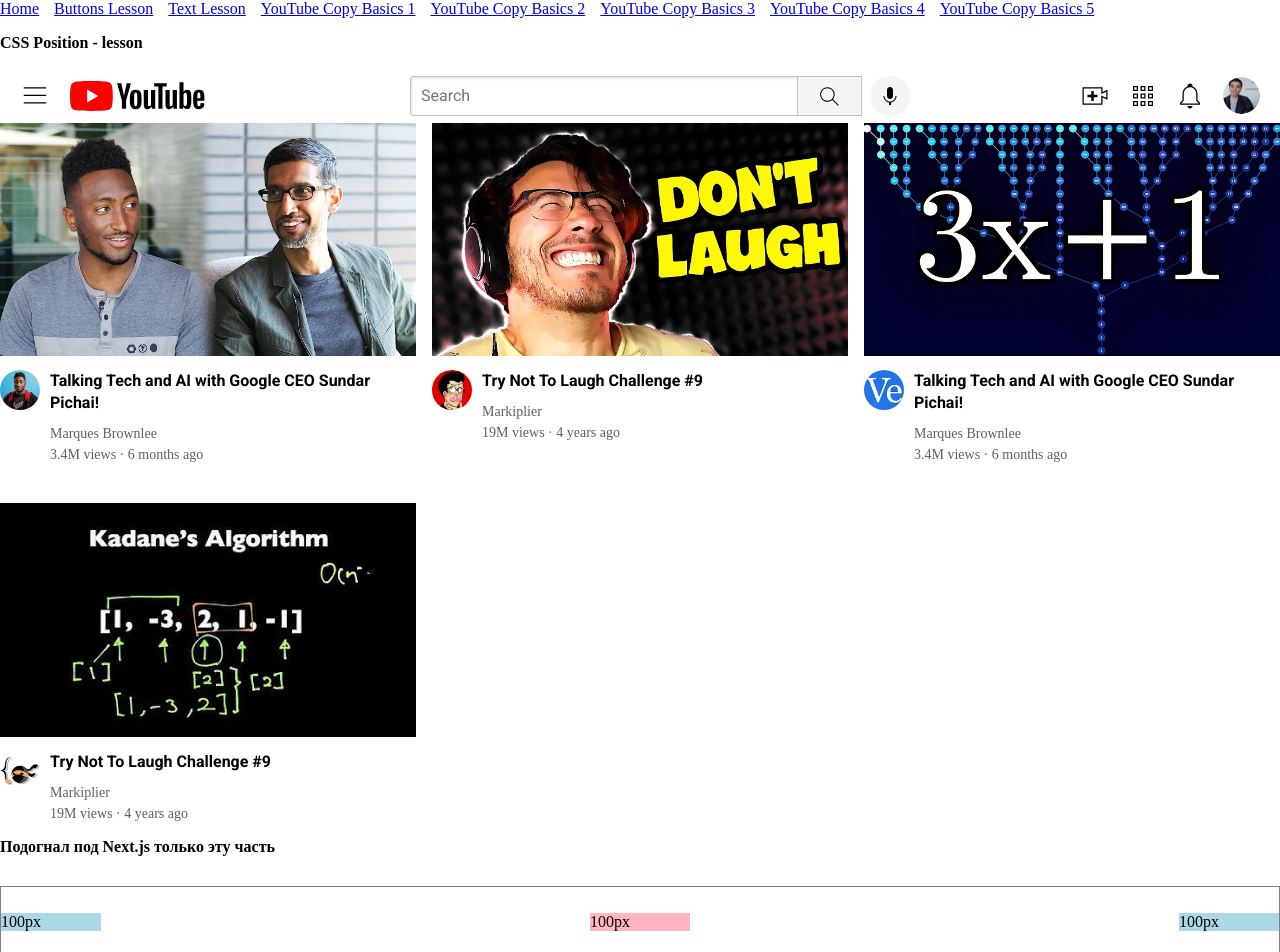
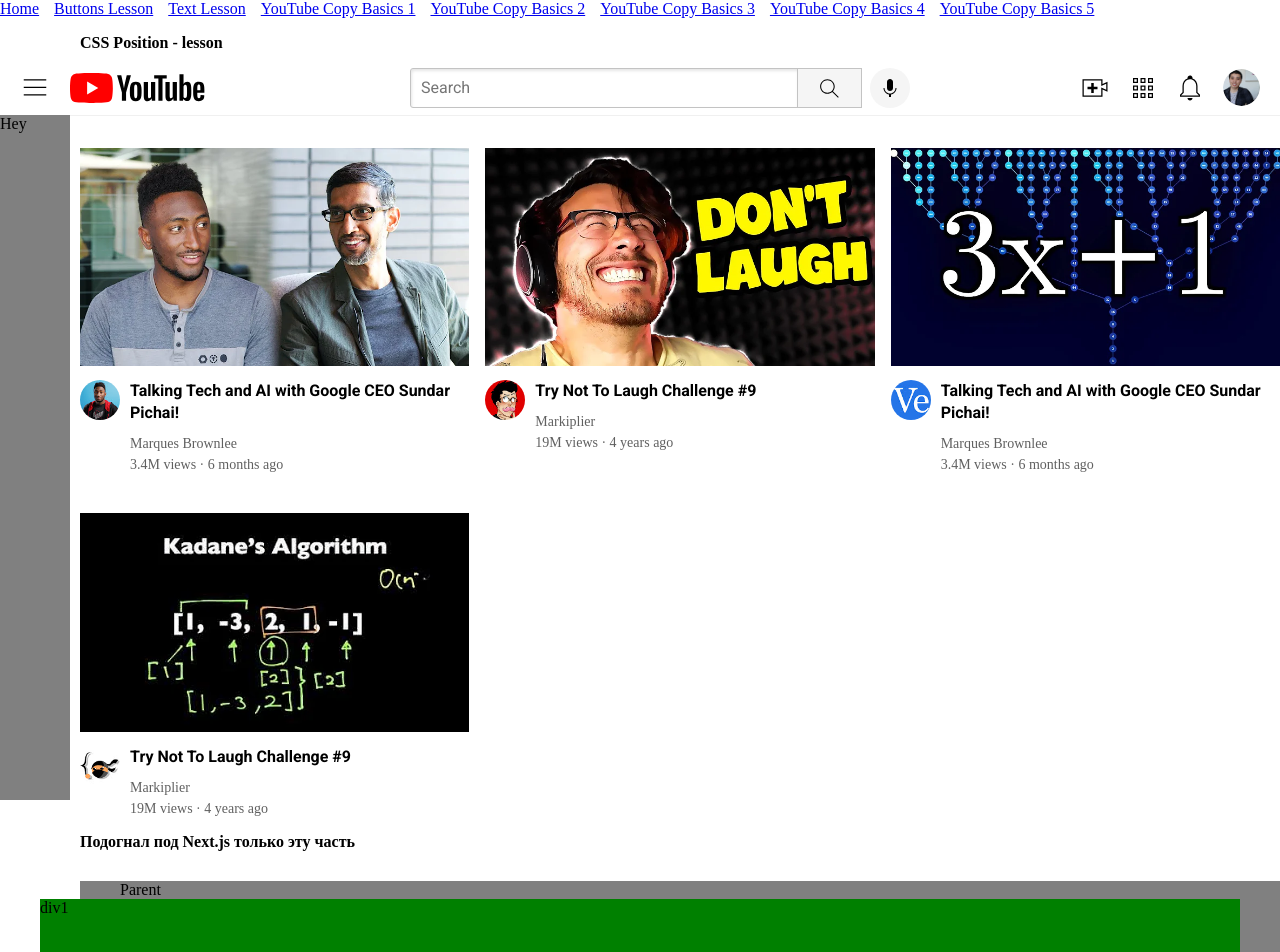
Before and after one commit to mmitusov/nextjs-pure-css, a Next.js app: page /youtubeCopyBasics5 in a window 1280 px wide. Shown: the top 952 px of the page. Built offline with nearby package versions, Linux system fonts and the light colour scheme.

Commit message:
CSS Position fixed

```diff
--- a/src/pages/youtubeCopyBasics5/index.tsx
+++ b/src/pages/youtubeCopyBasics5/index.tsx
@@ -18,6 +18,23 @@ import icon5 from "../../../public/youtube/icons/upload.svg"
 import icon6 from "../../../public/youtube/icons/youtube-apps.svg"
 import icon7 from "../../../public/youtube/icons/notifications.svg"
 
+//1. Static - дефолтное состояние всех елементов. Означает, что мы просто следуем потоку порядку расположения наших елементов
+//2. Realative - похож на Static, но также позволяет менять top, left, bottom и right параметры, относительно (realative to) его нормального местоположения на странице (его Static положения)
+//И при перемещении елементов с Realative, у нас может возникнуть overflow, так как в этом случае наш елемент как бы выходит из document flow, и не может влиять на другие елементы
+//3. Absolute - полностью уберает елемент из document flow, и страница рендерится так как будто этот елемент и не существует.
+//При чем елемент будет позиционироваться относительно начальных координат позиции своего родителя.
+//А если и у родителя отсутствует позиционирование (оно = Static), то от позиции родитель-родителя и т.д. до самого <html>. Кстати Absolute часто используется в связке с Realative, как с начальной точкой
+//Имеет свойства: top, left, bottom, right.
+//P.S. Не забываем указывать background-color, ведь когда наш елемент выходит из document flow он становиться прозрачным
+//4. Fixed - как и в Absolute полностью уберает елемент из document flow. Но вот только позиционирование всегда идет от самого <html> игнорируя позиции всех других елементов
+// А елементв всегда остается на экране даже во время пролистывания страницы.
+//Имеет свойства: top, left, bottom, right. И если мы одновременно задаем противоположные позиции (left-right) - то мы расстягиваем наш елемент между этих позиций
+//Но если не задавать свойства вообще, то елмент просто будет паспологаться поверх своего родителя, а не сразу относительно начальных <html> координат
+//P.S. Не забываем указывать background-color, ведь когда наш елемент выходит из document flow он становиться прозрачным
+//Sticky = Realative + Fixed.
+//Если мы хотим расположить один елемент поверх другого - для этого нам также нужно использовать CSS Position
+//P.S. Не забываем указывать background-color, ведь когда наш елемент выходит из document flow он становиться прозрачным
+
 const YouTubeCopy5 = () => {
   return(
   <>
@@ -28,9 +45,10 @@ const YouTubeCopy5 = () => {
       <link rel="icon" href="/favicon.ico" />
     </Head>
 
-      <main>
-        <p> <strong>CSS Position - lesson</strong> </p>
+    <main className={`${thumStyles.mainTag}`}>
+      <p className={`${thumStyles.pTag}`}> <strong>CSS Position - lesson</strong> </p>
 
+      {/* Header */}
       <div className={`${thumStyles.header1}`}>
         <div className={`${thumStyles.headerLeft1}`}>
           <Image className={`${thumStyles.hamburgerMenu}`} src={icon1} alt=''/>
@@ -50,6 +68,13 @@ const YouTubeCopy5 = () => {
           <Image className={`${thumStyles.youtubeAppsIcon}`} src={icon6} alt=''/>
           <Image className={`${thumStyles.notificationsIcon}`} src={icon7} alt=''/>
           <Image className={`${thumStyles.userPictureIcon}`} src={chanelIcon5} alt=''/>
+        </div>
+      </div>
+
+      {/* Sidebar */}
+      <div className={`${thumStyles.sidebar1}`}>
+        <div className={`${thumStyles.sidebarLogo1}`}>
+          Hey
         </div>
       </div>
 
@@ -74,6 +99,7 @@ const YouTubeCopy5 = () => {
           </div>
         </div>
 
+        {/* Videos */}
         <div>
           <Image className={thumStyles.thumbnail} src={thumbnail2} alt=''/>
           <div className={thumStyles.gridStyle}>
@@ -137,25 +163,66 @@ const YouTubeCopy5 = () => {
 
 
 
-{/* Разные примеры использования Flexbox */}
+{/* Разные примеры использования CSS Position - fixed */}
 
 <p> <strong>Подогнал под Next.js только эту часть</strong> </p>
       <div style={{
-          display: 'flex',
-          flexDirection: 'row',
-          justifyContent: 'space-between',
-          alignItems: 'center',
-          borderWidth: '1px',
-          borderStyle: 'solid',
-          borderColor: 'gray',
-          height: '70px',
+        height: '500px',
         marginTop: '30px',
         marginBottom: '100px',
+        backgroundColor: 'grey',
+        paddingLeft: '40px',
+        paddingRight: '40px',
+        paddingBottom: '40px'
       }}>
-          <div style={{backgroundColor: 'lightblue', width: '100px'}}>100px</div>
-          <div style={{backgroundColor: 'lightpink', width: '100px'}}>100px</div>
-          <div style={{backgroundColor: 'lightblue', width: '100px'}}>100px</div>
+        Parent
+        <div style={{position: 'fixed', left: '40px', right: '40px', height: '700px', backgroundColor: 'green'}}>div1</div>
+        <div style={{backgroundColor: 'lightpink', height: '100px'}}>div2</div>
+        <div style={{backgroundColor: 'lightblue', height: '100px'}}>div3</div>
       </div>
+
+      {/* <div style={{
+        height: '3000px',
+        paddingTop: '60px',
+        paddingLeft: '80px',
+      }}>
+        <div style={{
+          backgroundColor: 'black',
+          color: 'white',
+          position: 'fixed',
+          top: '0',
+          left: '0',
+          right: '0',
+          height: '50px'
+        }}>
+          header
+        </div>
+
+        <div style={{
+          backgroundColor: 'green',
+          color: 'white',
+          position: 'fixed',
+          top: '50px',
+          left: '0',
+          right: '0',
+          width: '72px'
+        }}>
+          sidebar
+        </div>
+
+        <div style={{
+          backgroundColor: 'lightblue',
+          height: '200px',
+          width: '200px',
+          position: 'static'
+        }}>div 1</div>
+        <div style={{
+          backgroundColor: 'lightpink',
+          height: '200px',
+          width: '200px'
+        }}>div 2</div>
+      </div> */}
+
     </main>
   </>
   )
--- a/src/styles/youtubeCopy5.module.css
+++ b/src/styles/youtubeCopy5.module.css
@@ -1,12 +1,48 @@
-/* ------- CSS Flexbox ------- */
+/* ------- CSS Position - fixed ------- */
 @import url('https://fonts.googleapis.com/css2?family=Roboto:wght@100;400;700&display=swap" rel="stylesheet');
 
-/* -------------- Стили для чистового YouTube хедера -------------- */
+/* Header */
+/* При использовании 'position: fixed' чтобы фиксированный елемент не залазил на другие елементы мы делаем отступ для вышестоящего елемента на столько, в зависимости сколько мы сделали отступ для самогот fixed (e.g. top: 60px;) */
+/* То есть освобождаем сверху место под Header */
+.pTag {
+  padding-bottom: 80px; /* Можем использовать либо padding, либо margin */
+}
+/* Sidebar */
+/* При использовании 'position: fixed' чтобы фиксированный елемент не залазил на другие елементы мы делаем отступ для вышестоящего елемента на столько, в зависимости сколько мы сделали отступ для самогот fixed (e.g. top: 60px;) */
+/* То есть освобождаем место под боковой Sidebar */
+.mainTag {
+  padding-left: 80px;  /* Можем использовать либо padding, либо margin */
+}
+
+.sidebar1 {
+  position: fixed;
+  top: 115px;
+  bottom: 0;
+  left: 0;
+  right: 70px;
+  width: 70px;
+  background-color: grey;
+}
+
+.sidebarLogo1 {
+
+}
+
 .header1 {
   display: flex;
   flex-direction: row;
   justify-content: space-between;
-  height: 55px;
+
+  position: fixed;
+  top: 60px;
+  left: 0; /* Растягиваем елемент на всю ширину */
+  right: 0; /* Растягиваем елемент на всю ширину */
+  height: 55px; /* Удобный способ задать статическую ширину, в отличии от динамического подхода - противоположных значений top-bottom*/
+  background-color: white; /* Не забываем указывать background-color, ведь когда наш елемент выходит из document flow он становиться прозрачным */
+
+  border-bottom-width: 1px;
+  border-bottom-style: solid;
+  border-bottom-color: rgb(240, 240, 240);
 }
 
 .headerLeft1 {
@@ -18,18 +54,18 @@
 .headerCenter1 {
   display: flex;
   align-items: center;
-  flex: 1; /* Растягивается динамически */
-  max-width: 500px; /* Ограничиваем ширину того на сколько сильно наш центральный елемент может растягиваться */
+  flex: 1;
+  max-width: 500px;
   margin-left: 70px;
   margin-right: 35px;
 }
 
 .headerRight1 {
   display: flex;
-  flex-shrink: 0; /* Отключает автоматическую подгонку елементов при их увеличении/именьшьшении - сохраняет расстояние между елементами статическим вне зависимости от размера */
+  flex-shrink: 0;
   align-items: center;
   justify-content: space-between;
-  width: 180px; /* Так как контейнер больше иконок мы можем использовать width чтобы менять то, насколько близко иконки находятся друг к другу */
+  width: 180px;
   margin-right: 20px;
 }
 
@@ -47,7 +83,7 @@
 .search {
   width: auto;
   height: 25px;
-  margin-top: 4px; /* Чтобы не центровать при помощи flex - просто отцентруем вручную */
+  margin-top: 4px;
 }
 
 .searchButton {
@@ -57,32 +93,32 @@
   border-width: 1px;
   border-color: rgb(195, 195, 195);;
   border-style: solid;
-  margin-left: -1px; /* Если мы хотим чтобы елементы имели общую границу, то мы можем воспользоваться этим трюком */
+  margin-left: -1px;
 }
 
 .searchBar {
   flex: 1;
-  width: 0; /* <input> автоматически имеет default width. Поэтому если мы хотим изменить то насколько наш <input> может сжиматься, мы можем воспользоваться этим параметром */
+  width: 0;
   height: 36px;
   padding-left: 10px;
-  font-size: 16px; /* Размер шрифта текста который мы уже начали писать внутри placeholder */
+  font-size: 16px;
   border-width: 1px;
   border-style: solid;
   border-color: rgb(195, 195, 195);
   border-top-left-radius: 3px;
   border-bottom-left-radius: 3px;
-  box-shadow: inset 1px 2px 3px rgba(0, 0, 0, 0.1); /* inset - означает, что мы хотим задать тень внутри елемента, а не снаружи вокруг него */
+  box-shadow: inset 1px 2px 3px rgba(0, 0, 0, 0.1);
 }
 
 .searchBar::placeholder {
   font-family: 'Roboto';
-  font-size: 16px; /* Размер шрифта самого placeholder */
+  font-size: 16px;
 }
 
 .voiceSearchIcon {
   width: auto;
   height: 24px;
-  margin-top: 4px; /* Чтобы не центровать при помощи flex - просто отцентруем вручную */
+  margin-top: 4px;
 }
 
 .voiceSearchIconButton {
@@ -90,7 +126,7 @@
   height: 40px;
   margin-left: 8px;
   border-radius: 50%;
-  border: none; /* Если мы хотим убрать края, а не задавать им ширину */
+  border: none;
   background-color: rgb(245, 245, 245);
 }
 
```
Lines whose indentation alone changed are shown as unchanged.
